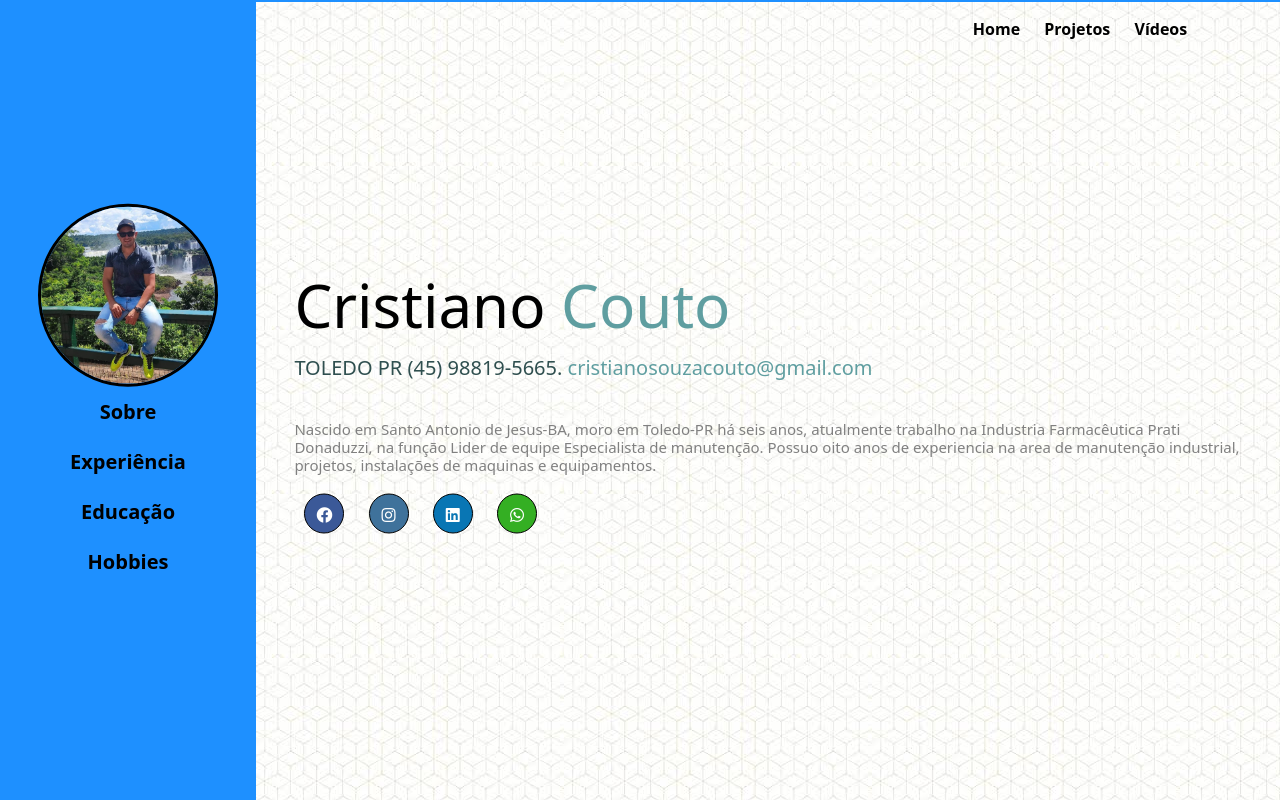
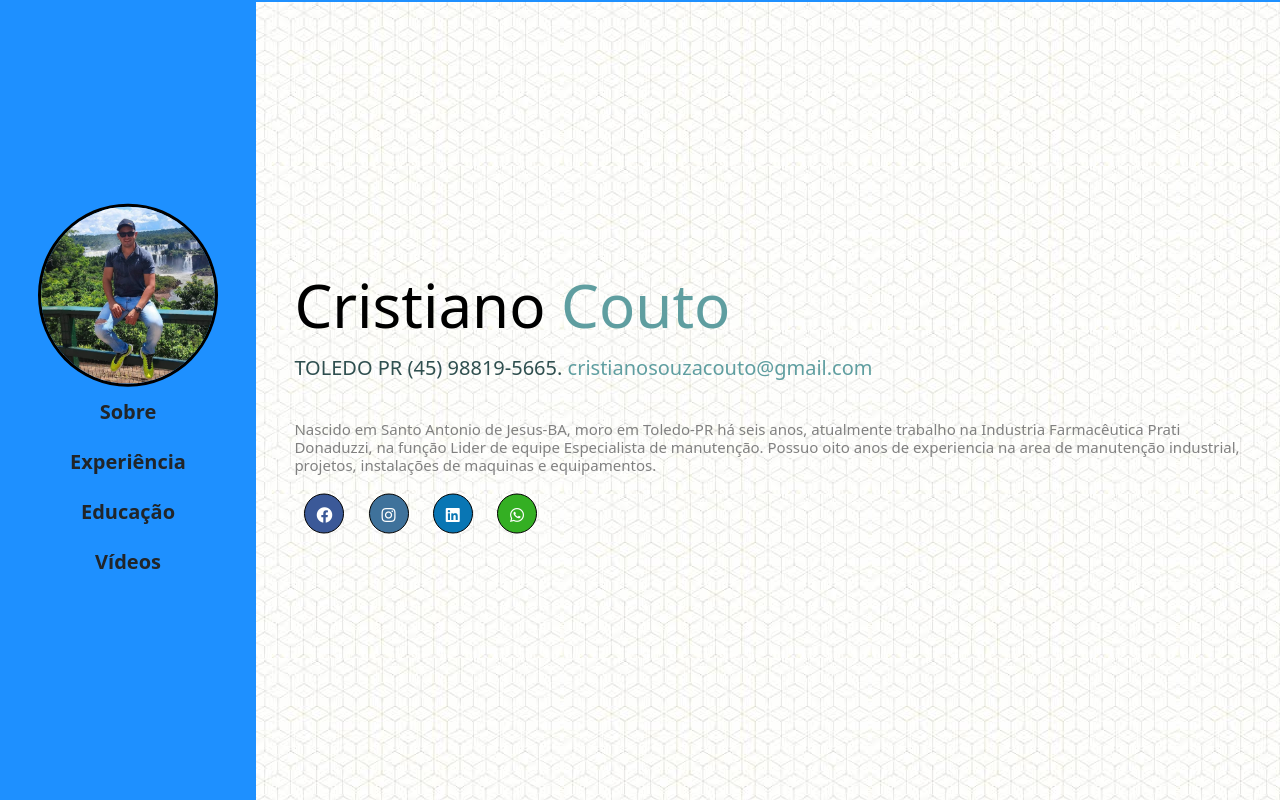
Before and after one commit to cristiano-couto/site, a plain HTML site: page index.html in a window 1280 px wide. Drawn offline with nearby package versions, Linux system fonts and the light colour scheme.

Commit message:
Add files via upload

```diff
--- a/index.html
+++ b/index.html
@@ -15,19 +15,14 @@
                         <img src="img/Cristiano.jpeg"/>
                     </div>
                     <div class="menu">
-                        <a href="">Sobre</a>
-                        <a href="">Experiência</a>
-                        <a href="">Educação</a>
-                        <a href="">Hobbies</a>
+                        <a>Sobre</a>
+                        <a>Experiência</a>
+                        <a>Educação</a>
+                        <a>Vídeos</a>
                     </div>
                 </div>
             </div>
             <div class="conteudo">
-                <div class="menu-top">
-                    <a href="">Home</a>
-                    <a href="">Projetos</a>
-                    <a href="">Vídeos</a>
-                </div>
                 <section class="descricao">
                     <h2>Cristiano <span>Couto</span></h2>
                     <h3>TOLEDO PR (45) 98819-5665. <span>cristianosouzacouto@gmail.com</span></h3>
--- a/style.css
+++ b/style.css
@@ -45,20 +45,6 @@
         margin-bottom: 20px;
         text-decoration: none;
         font-weight: bold;
-    }
-
-    .menu-top{
-        margin-top: 15px;
-        position: absolute;
-        left: 70%;
-        word-spacing: 5px;
-    }
-
-    .menu-top a{
-        color: black;
-        text-decoration: 50%;
-        font-weight: bold;
-        margin-right: 15px;
     }
 
     .conteudo{
```
